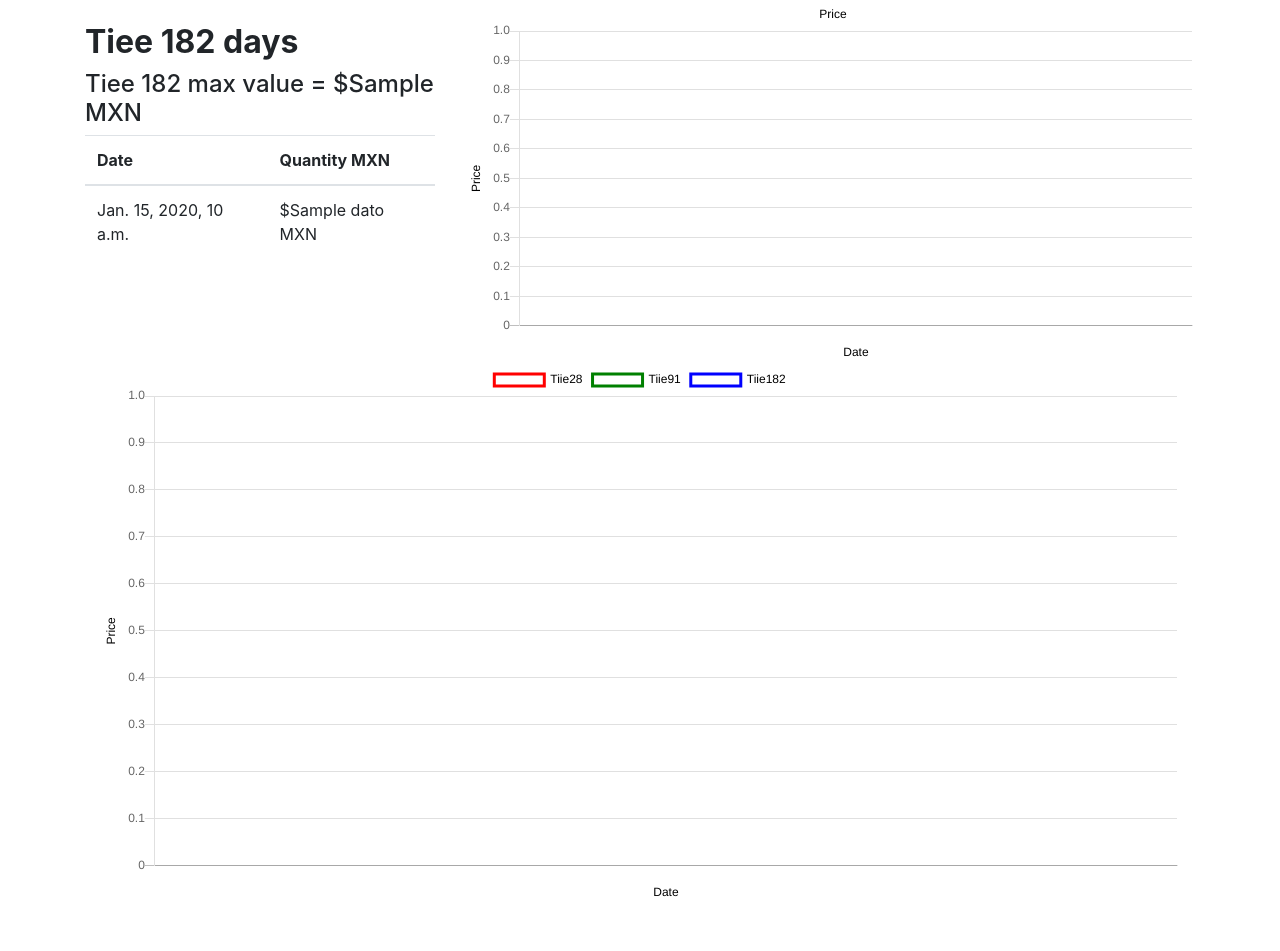
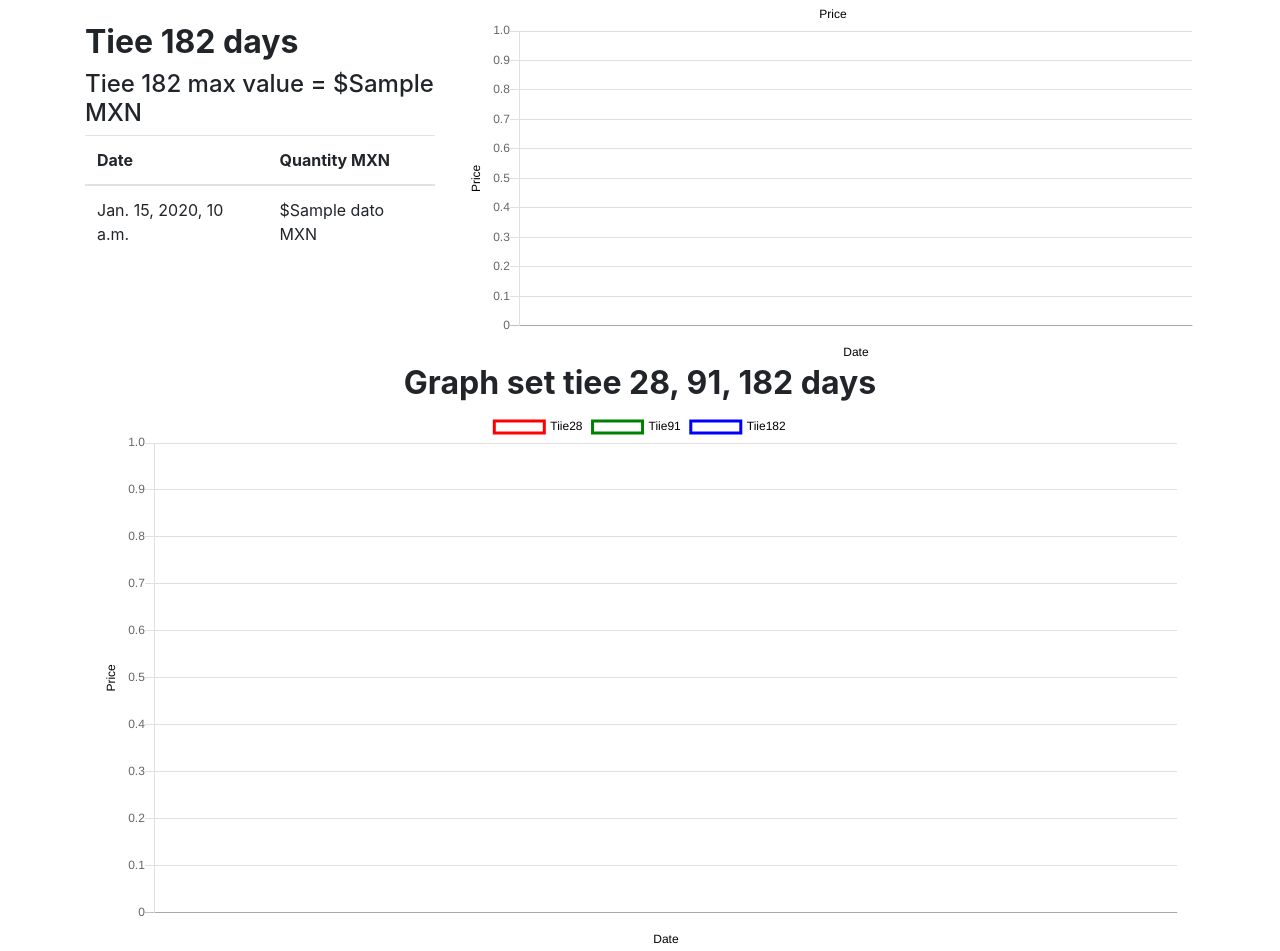
Before and after one commit to Serchcode/calculator_udis, a Django app: template converter/templates/tiie.html in a window 1280 px wide. Shown: the part 895-1846 px from the top of the page. Before the commit the page ends 1792 px from the top, so only its background shows below. Run offline with Django 3.2, Linux system fonts and the light colour scheme; the template is opened without the code that fills it: most values are stand-ins (such as "Sample title", 1, 10 or a date in 2020); some libraries are stand-ins or nearby versions.

Commit message:
feat: add label of graph set Tiie

```diff
--- a/converter/templates/tiie.html
+++ b/converter/templates/tiie.html
@@ -139,6 +139,13 @@
             <canvas id="line-chart3"></canvas>
         </div>
     </div>
+    <h2>
+        <center>
+            <strong>
+                Graph set tiee 28, 91, 182 days
+            </strong>
+        </center>
+    </h2>
     <div class="col-lg-12">
         <canvas id="line-chart4"></canvas>
     </div>
```
